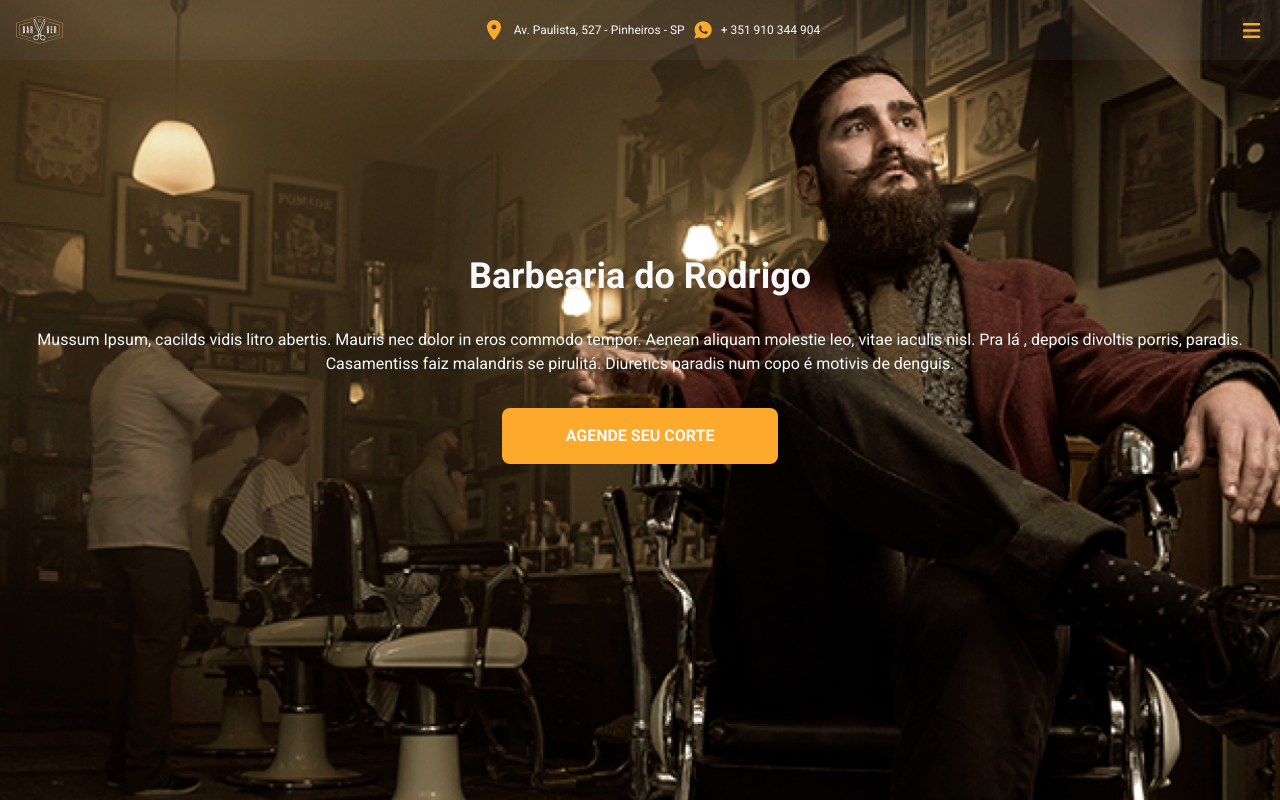
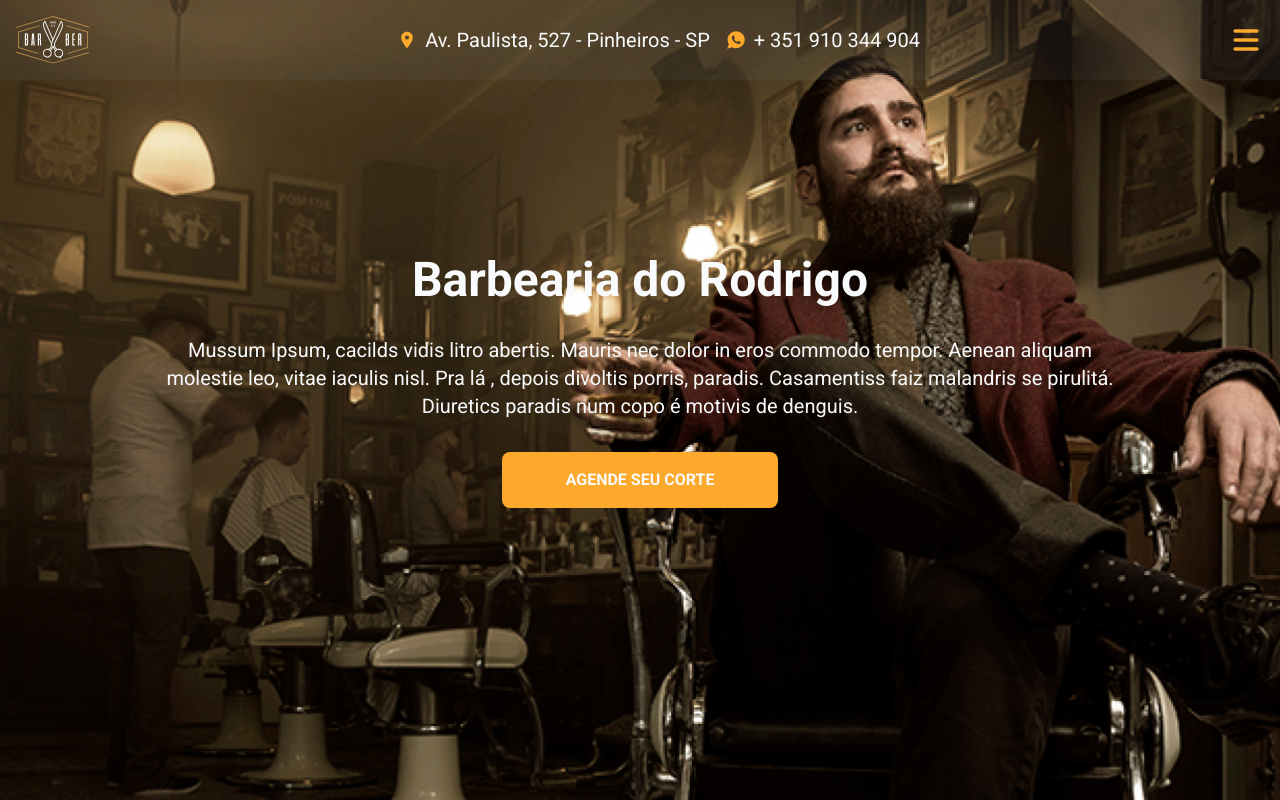
Before and after one commit to Claudio-Lins/barbe-shop, a Next.js app: page / in a window 1280 px wide. Built offline with nearby package versions, Linux system fonts and the light colour scheme.

Commit message:
Tablet - Hero

```diff
--- a/src/components/Header/Address.jsx
+++ b/src/components/Header/Address.jsx
@@ -4,16 +4,16 @@ import { IoLogoWhatsapp } from 'react-icons/io'
 
 export function Address() {
   return (
-    <div className="flex justify-center w-full space-x-2">
-      <div className="flex items-center text-2xl">
+    <div className="flex justify-center w-full space-x-4">
+      <div className="flex items-center text-xs sm:text-xl text-gray-50">
         <MdLocationOn color="#FCA92C" />
-        <span className="ml-2 text-xs text-gray-50">
+        <span className="ml-2">
           Av. Paulista, 527 - Pinheiros - SP
         </span>
       </div>
-      <div className="flex items-center text-xl">
+      <div className="flex items-center text-xs  sm:text-xl text-gray-50">
         <IoLogoWhatsapp color="#FCA92C" />
-        <span className="ml-2 text-xs text-gray-50">+ 351 910 344 904</span>
+        <span className="ml-2">+ 351 910 344 904</span>
       </div>
     </div>
   )
--- a/src/components/Header/Logo.jsx
+++ b/src/components/Header/Logo.jsx
@@ -2,7 +2,7 @@ import Image from 'next/image'
 
 export function Logo() {
   return (
-    <div className="relative w-[50px] h-7">
+    <div className="relative w-[50px] h-7 sm:w-[80px] sm:h-[48px]">
       <Image
         src="/imgs/logo.svg"
         alt="Logo"
--- a/src/components/Header/Menu.jsx
+++ b/src/components/Header/Menu.jsx
@@ -3,8 +3,8 @@ import {HiMenu} from 'react-icons/hi'
 
 export function Menu() {
   return (
-    <div className="text-gray-50">
-      <HiMenu color="#FCA92C" size={25}/>
+    <div className="text-gray-50 text-3xl sm:text-4xl">
+      <HiMenu color="#FCA92C"/>
     </div>
   )
 }
--- a/src/components/Hero/index.jsx
+++ b/src/components/Hero/index.jsx
@@ -16,10 +16,10 @@ export function Hero() {
       <div>
         <Header />
         <div className="absolute top-40 mt-24 flex flex-col items-center justify-center">
-          <h1 className="text-4xl font-bold text-gray-50">
+          <h1 className="text-4xl sm:text-5xl font-bold text-gray-50">
             Barbearia do Rodrigo
           </h1>
-          <span className="p-8 text-center text-gray-50">
+          <span className="p-8 text-center sm:text-xl sm:px-20 lg:px-40 lg:container text-gray-50">
             Mussum Ipsum, cacilds vidis litro abertis. Mauris nec dolor in eros
             commodo tempor. Aenean aliquam molestie leo, vitae iaculis nisl. Pra
             lá , depois divoltis porris, paradis. Casamentiss faiz malandris se
```
